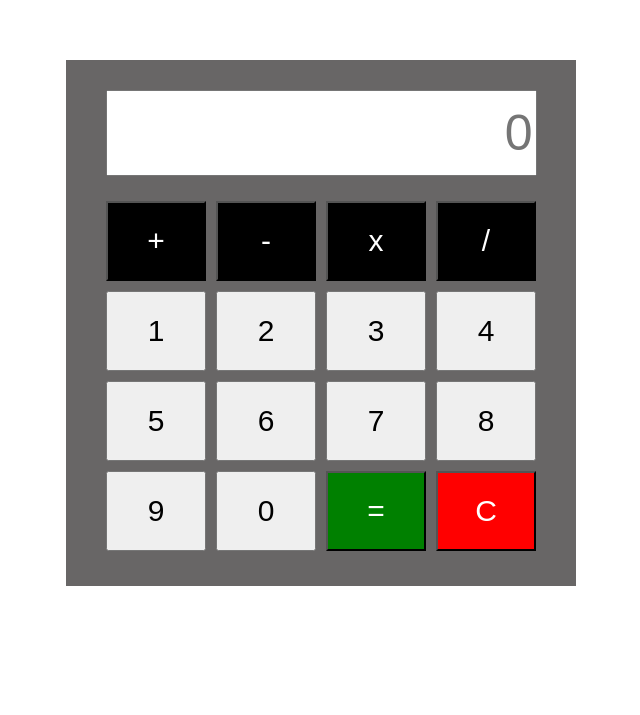
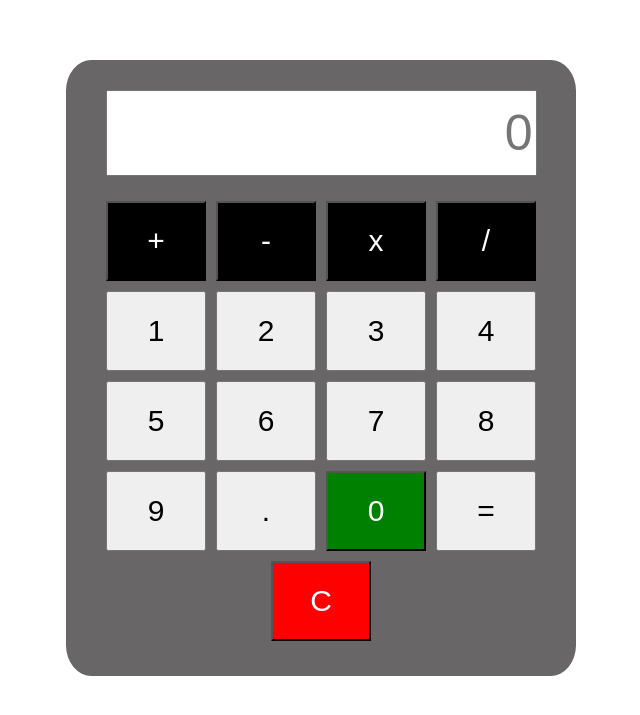
Before and after one commit to LoicLeTeno/Calculatrice_Loic_coding18, a plain HTML site: page index.html in a window 1280 px wide. Shown: the part 193-908 px from the top of the page, without its empty margins (319-959 px from the left). Drawn offline with Linux system fonts and the light colour scheme.

Commit message:
pas terrible LLT

```diff
--- a/public/css/app.css
+++ b/public/css/app.css
@@ -3,6 +3,7 @@
     text-align: center;
 
     border: rgb(104, 102, 102) solid 30px;
+    border-radius: 5%;
 
     width: 450px;
 
--- a/public/js/modules/style.js
+++ b/public/js/modules/style.js
@@ -20,7 +20,7 @@ div_2_intern.id = "intern";
 div_1.appendChild(div_2_intern);
 
 // BUTTON
-let array_button = ["+", "-", "x", "/", "1", "2", "3", "4", "5", "6", "7", "8", "9", "0", "=", "C"];
+let array_button = ["+", "-", "x", "/", "1", "2", "3", "4", "5", "6", "7", "8", "9", ".", "0", "=", "C"];
 let compt = 0;
 
 array_button.forEach(e => {
@@ -72,25 +72,21 @@ body.addEventListener('click', (e) => {
             input_tete.value = "";
 
             re_compt = re_compt + 1
-            console.log(re_compt);
         }
 
         input_tete.value += e.target.innerHTML;
         number_2 = input_tete.value;
-        console.log(number_2);
 
     } else if (number_1 != "" && (e.target.innerHTML == "+" || e.target.innerHTML == "-" || e.target.innerHTML == "x" || e.target.innerHTML == "/") ) {
         input_tete.value = "";
         input_tete.value += e.target.innerHTML;
         operator = input_tete.value;
-        console.log(operator);
 
-    } else {
+    } else{
         input_tete.value += e.target.innerHTML;
         number_1 = input_tete.value;
 
     }
-        console.log(number_1);
 });
 
 
```
